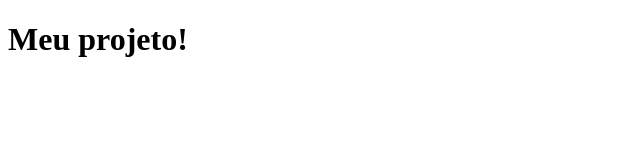
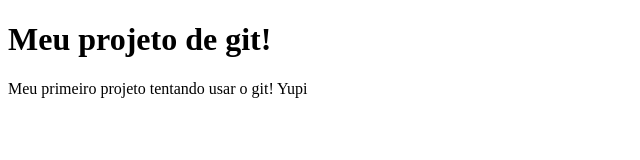
Before and after one commit to marypereira/meu-site, a plain HTML site: page index.html in a window 1280 px wide. Shown: the whole page, without its empty margins (0-640 px from the left). Drawn offline with Linux system fonts and the light colour scheme.

Commit message:
Paragrafo adicionado e titulo alterado

```diff
--- a/index.html
+++ b/index.html
@@ -7,6 +7,7 @@
     <title>Document</title>
 </head>
 <body>
-    <h1>Meu projeto!</h1>
+    <h1>Meu projeto de git!</h1>
+    <p>Meu primeiro projeto tentando usar o git! Yupi</p>
 </body>
 </html>
```
